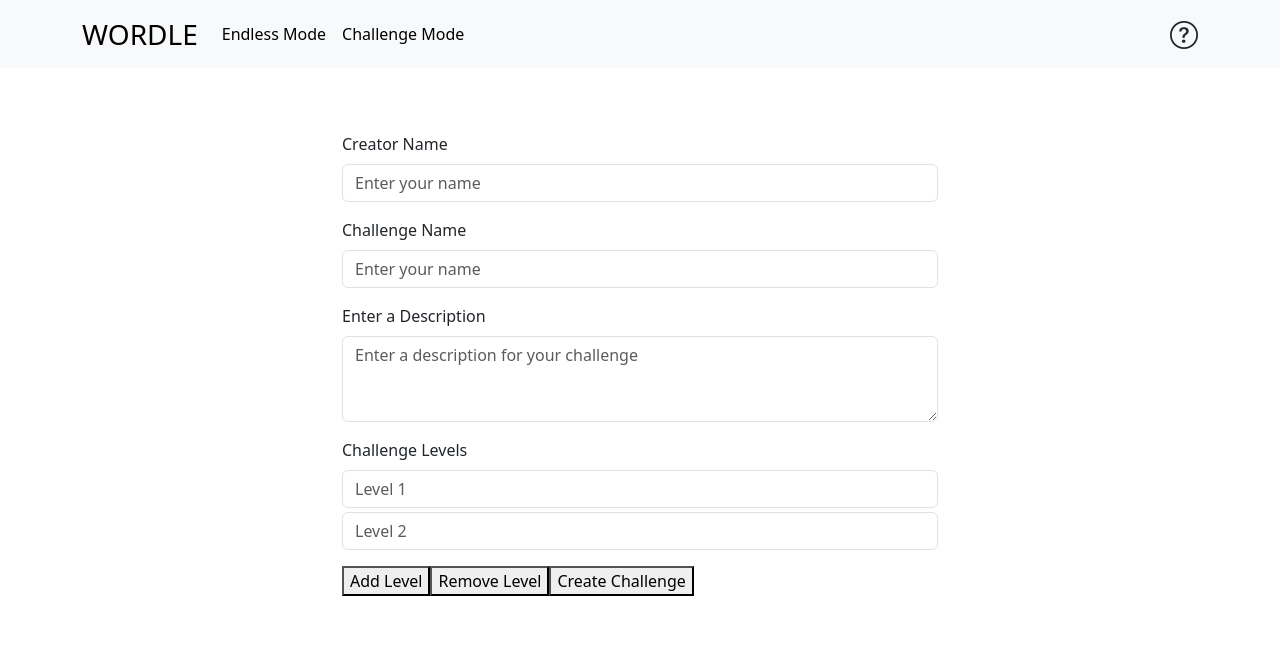
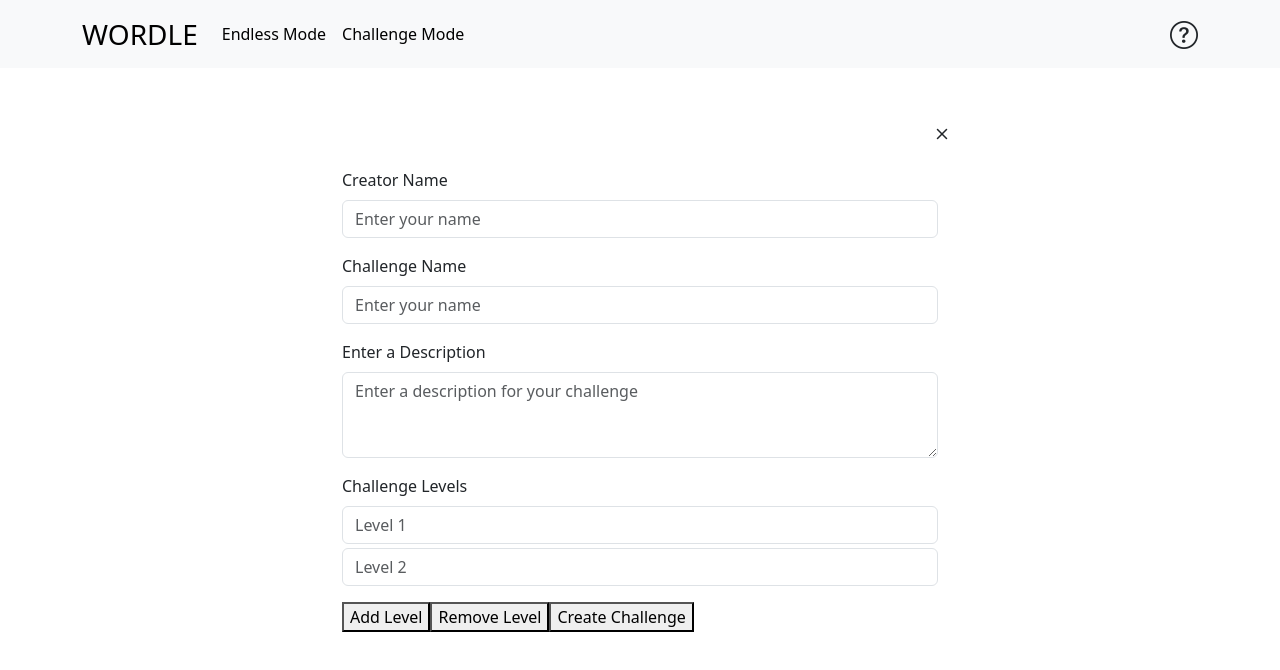
Before and after one commit to PotatoTimz/Wordle-Challenges-Website, a React (Vite) app in the folder frontend/: page /challenge/create in a window 1280 px wide. Shown: the top 670 px of the page. Built offline with nearby package versions, Linux system fonts and the light colour scheme.

Commit message:
minor changes to challenge form page

```diff
--- a/frontend/src/components/CreateChallengeScreen/ChallengeForm.tsx
+++ b/frontend/src/components/CreateChallengeScreen/ChallengeForm.tsx
@@ -1,6 +1,7 @@
 import axios from "axios";
 import { useEffect, useState } from "react";
 import fetchValidWords from "../WordleGame/Hooks/FetchWordBank";
+import { useNavigate } from "react-router-dom";
 
 function ChallengeForm() {
   const [creatorName, setCreatorName] = useState<string>("");
@@ -8,7 +9,23 @@
   const [description, setDescription] = useState<string>("");
   const [challengeWords, setChallengeWords] = useState<Array<string>>(["", ""]);
 
+  const [formInfo, setformInfo] = useState({
+    creatorName: "",
+    challengeName: "",
+    description: "",
+    challengeWords: ["", ""],
+  });
+
+  const [formErrorMessages, setErrorMessages] = useState({
+    creatorName: "",
+    challengeName: "",
+    description: "",
+    challengeWords: ["", ""],
+  });
+
   const [wordSet, setWordSet] = useState<Set<string>>(new Set());
+
+  const navigate = useNavigate();
 
   useEffect(() => {
     fetchValidWords().then((wordList: any) => {
@@ -44,6 +61,10 @@
         description: description,
         words: challengeWords,
       });
+
+      setTimeout(() => {
+        navigate("/challenge", {});
+      }, 500);
     } else {
       console.log("invalid input! Exiting...");
     }
@@ -68,6 +89,14 @@
   return (
     <div className="row justify-content-center my-5">
       <div className="col-lg-6">
+        <div className="text-end">
+          <i
+            onClick={() => {
+              navigate("/challenge", {});
+            }}
+            className="bi bi-x fs-4"
+          ></i>
+        </div>
         <form onSubmit={createChallenge}>
           <div className="form-group m-3">
             <label className="mb-2">Creator Name</label>
```
